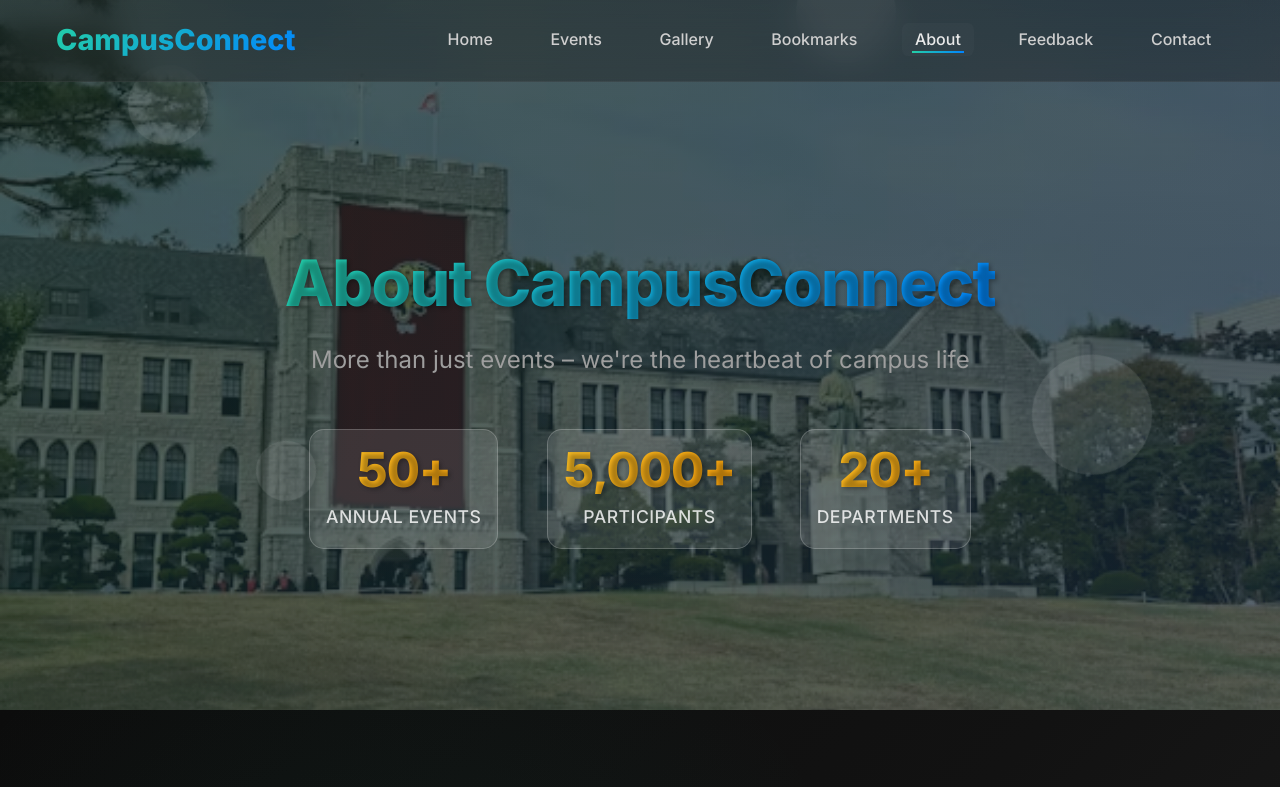
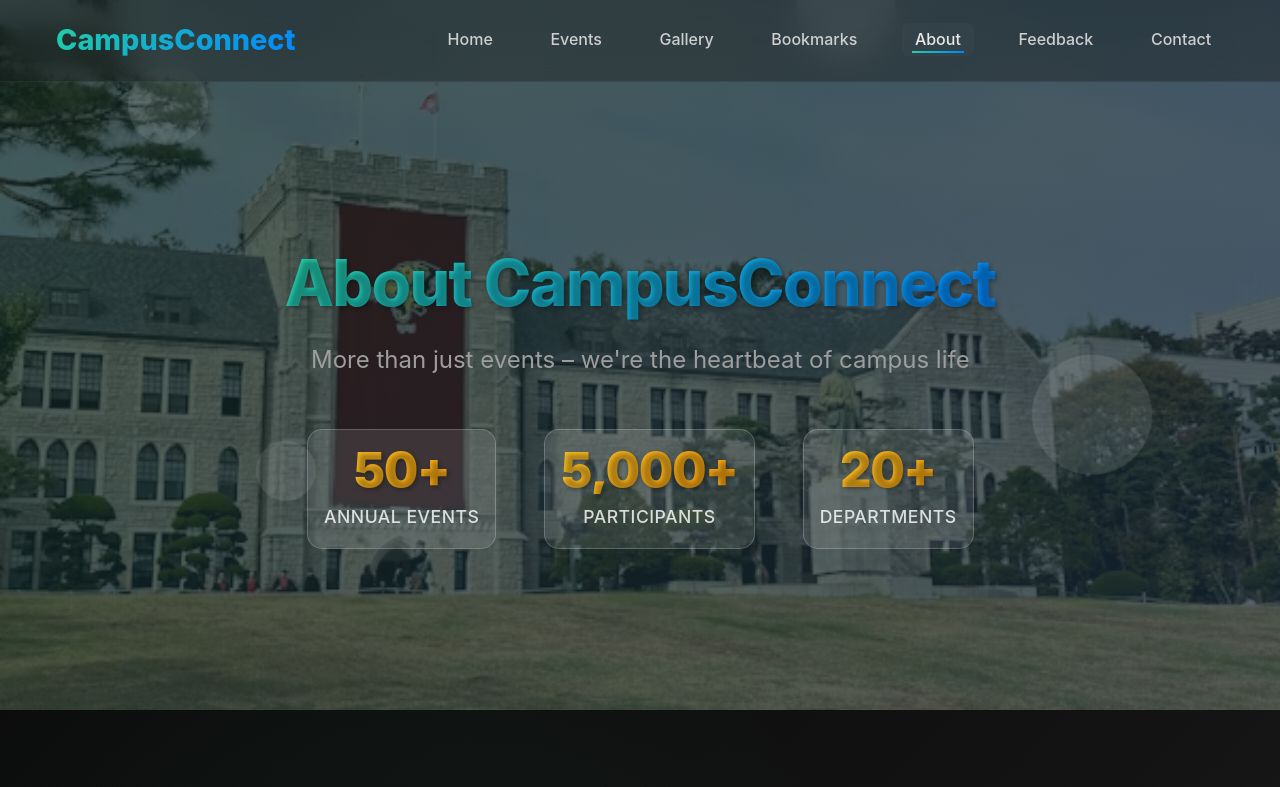
Before and after one commit to ANDY9855/campus-connect, a plain HTML site: page about.html in a window 1280 px wide. Shown: the top 787 px of the page. Drawn offline with Linux system fonts and the light colour scheme.

Commit message:
Add files via upload

```diff
--- a/about.html
+++ b/about.html
@@ -7,7 +7,7 @@
   <meta name="description" content="About the college, traditions, and organizing bodies.">
   <link rel="preconnect" href="https://fonts.googleapis.com">
   <link rel="preconnect" href="https://fonts.gstatic.com" crossorigin>
-  <link href="https://fonts.googleapis.com/css2?family=Inter:wght@300;400;500;600;700;800&display=swap" rel="stylesheet">
+  <!-- <link href="https://fonts.googleapis.com/css2?family=Inter:wght@300;400;500;600;700;800&display=swap" rel="stylesheet"> -->
   <link rel="stylesheet" href="css/styles.css">
   <link rel="icon" href="images/favicon.ico">
 </head>
```
Also changed, not shown: bookmarks.html (+1 -1 lines), contact.html (+1 -1 lines), events.html (+1 -1 lines), feedback.html (+1 -1 lines), gallery.html (+1 -1 lines).
